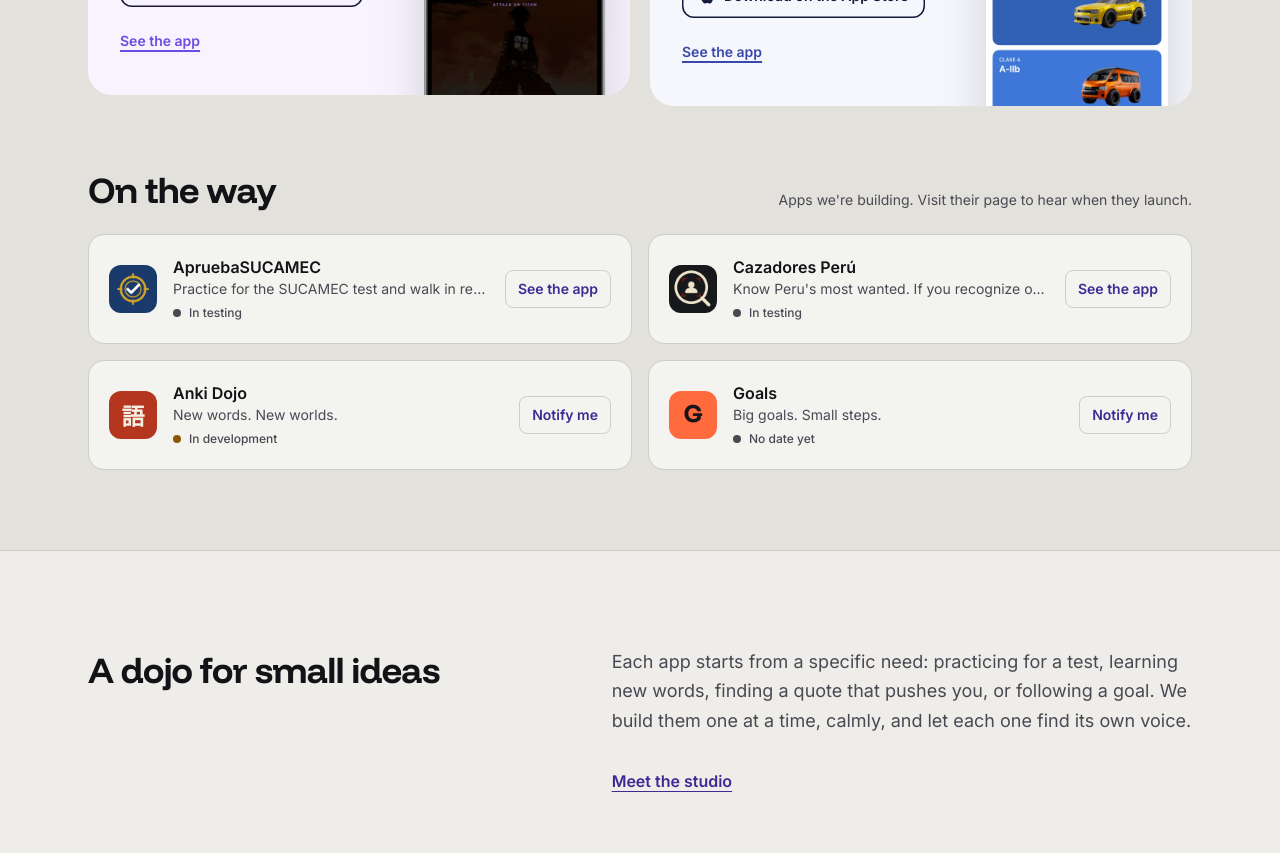
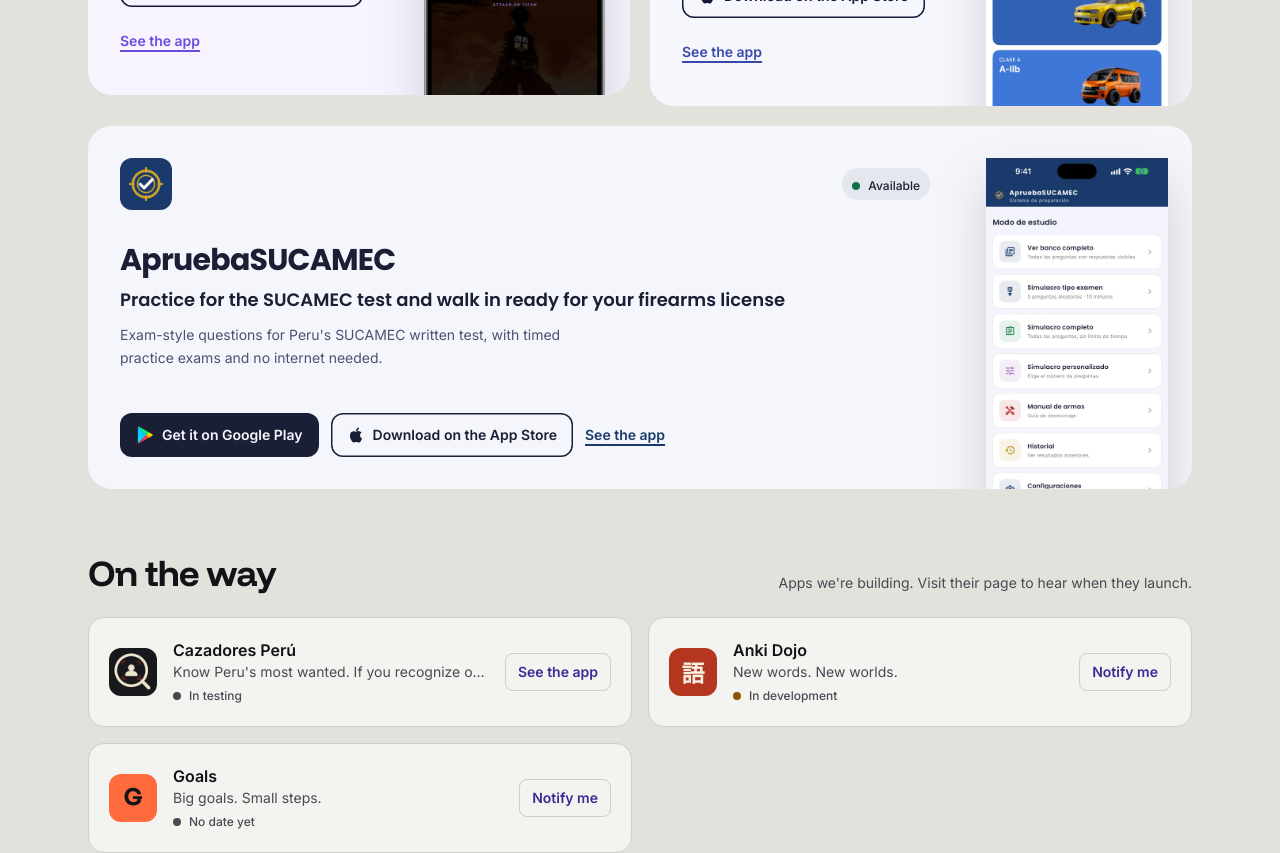
Before and after one commit to gonzalo-droid/neko-dojo, a Next.js app: page /en in a window 1280 px wide. Shown: the part 1260-2113 px from the top of the page. Built offline with nearby package versions, Linux system fonts and the light colour scheme; no server answers.

Commit message:
feat(apruebasucamec): mark as available with its Play and App Store links
- Status to available, real store links, download copy and a news entry (ES/EN).
- Home: an odd last featured card spans the full row so the grid has no hole.

```diff
--- a/src/app/[locale]/(studio)/page.tsx
+++ b/src/app/[locale]/(studio)/page.tsx
@@ -71,9 +71,10 @@ export default async function Home({ params }: LocaleParams) {
       <section id="apps" className="scroll-mt-20 bg-band" aria-labelledby="available-title">
         <div className="mx-auto max-w-6xl px-4 py-16 sm:px-6 md:py-20">
           <h2 id="available-title" className="font-display text-3xl font-bold tracking-tight md:text-4xl">{t.home.available}</h2>
+          {/* An odd last card takes the full row, so the grid has no hole. */}
           <ul className="mt-6 grid grid-cols-1 gap-5 lg:grid-cols-2">
             {available.map((app, i) => (
-              <li key={app.slug} className="rise" style={{ animationDelay: `${200 + i * 90}ms` }}>
+              <li key={app.slug} className="rise lg:last:odd:col-span-2" style={{ animationDelay: `${200 + i * 90}ms` }}>
                 <FeaturedAppCard app={app} locale={locale} t={t} />
               </li>
             ))}
--- a/src/apps/apruebasucamec/content.ts
+++ b/src/apps/apruebasucamec/content.ts
@@ -103,8 +103,8 @@ const es = {
     cta: "Probar el cuestionario web",
     opens: "Se abre en alvaro-barrera.me",
   },
-  downloadTitle: "En pruebas en iOS y Android",
-  downloadBody: "Estamos probando la app en iPhone y Android antes de publicarla. Los enlaces de descarga aparecerán aquí en cuanto esté publicada en las tiendas.",
+  downloadTitle: "Descárgala para iPhone y Android",
+  downloadBody: "Gratis en Google Play y App Store. Practica el examen teórico de SUCAMEC sin internet, donde estés.",
 };
 
 export type SucamecContent = typeof es;
@@ -185,8 +185,8 @@ const en: SucamecContent = {
     cta: "Try the web quiz",
     opens: "Opens alvaro-barrera.me",
   },
-  downloadTitle: "In testing on iOS and Android",
-  downloadBody: "We're testing the app on iPhone and Android before releasing it. Download links will show up here as soon as it's out in the stores.",
+  downloadTitle: "Get it for iPhone and Android",
+  downloadBody: "Free on Google Play and the App Store. Practice for the SUCAMEC written test offline, wherever you are.",
 };
 
 export const sucamecContent: Record<Locale, SucamecContent> = { es, en };
--- a/src/content/apps.ts
+++ b/src/content/apps.ts
@@ -196,9 +196,9 @@ export const apps: AppEntry[] = [
   {
     slug: "apruebasucamec",
     name: "ApruebaSUCAMEC",
-    // 1.0.0 (1) in TestFlight; the Android AAB goes to Play internal testing (2026-11-23). No public test link yet.
+    // Published on Google Play and the App Store (links confirmed 2026-11-25).
     // Package name and bundle id: com.nekodojo.sucamecquiz.
-    status: "testing",
+    status: "available",
     // Texts, logo and screenshots are real (iOS build of the app).
     provisional: false,
     icon: { src: "/apps/apruebasucamec/logo.png" },
@@ -212,8 +212,8 @@ export const apps: AppEntry[] = [
       en: "Exam-style questions for Peru's SUCAMEC written test, with timed practice exams and no internet needed.",
     },
     stores: [
-      { store: "google-play", url: null },
-      { store: "app-store", url: null },
+      { store: "google-play", url: "https://play.google.com/store/apps/details?id=com.nekodojo.sucamecquiz" },
+      { store: "app-store", url: "https://apps.apple.com/pe/app/apruebasucamec/id6836632721" },
     ],
     screenshot: {
       src: "/apps/apruebasucamec/home.webp",
@@ -426,6 +426,15 @@ export function getApp(slug: AppSlug): AppEntry {
  */
 export const news: { app: AppSlug; text: L; date?: string }[] = [
   {
+    app: "apruebasucamec",
+    // Store links confirmed live on 2026-11-25.
+    date: "2026-11",
+    text: {
+      es: "ApruebaSUCAMEC ya está en Google Play y App Store: practica gratis el examen teórico de SUCAMEC.",
+      en: "ApruebaSUCAMEC is out on Google Play and the App Store: practice for Peru's SUCAMEC written test for free.",
+    },
+  },
+  {
     app: "peruxhunter",
     // TestFlight build 2.0.0 (2) and Play internal testing, both on 2026-11-18.
     date: "2026-11",
```
